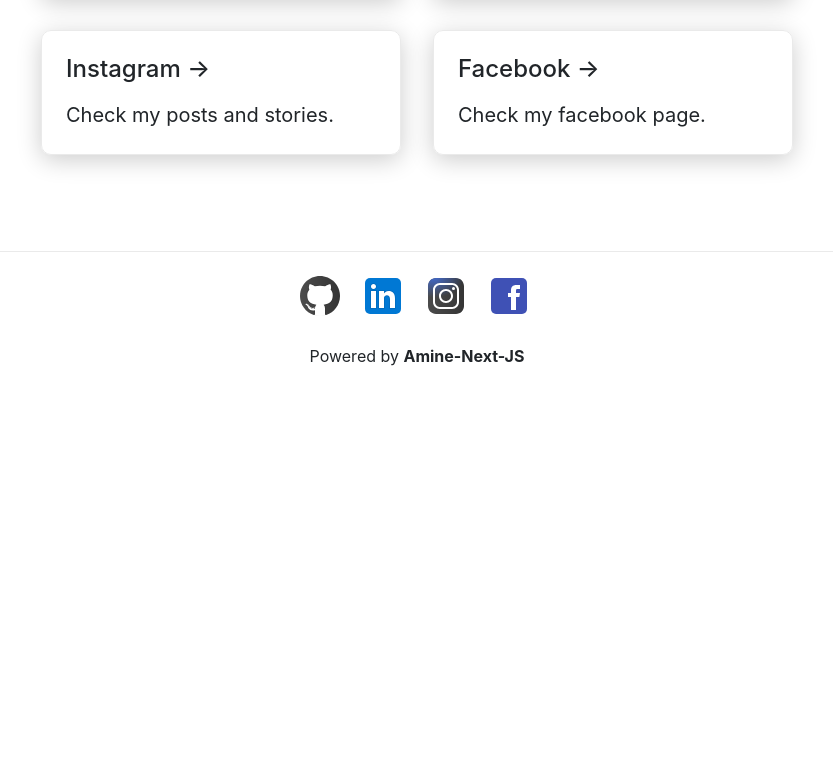
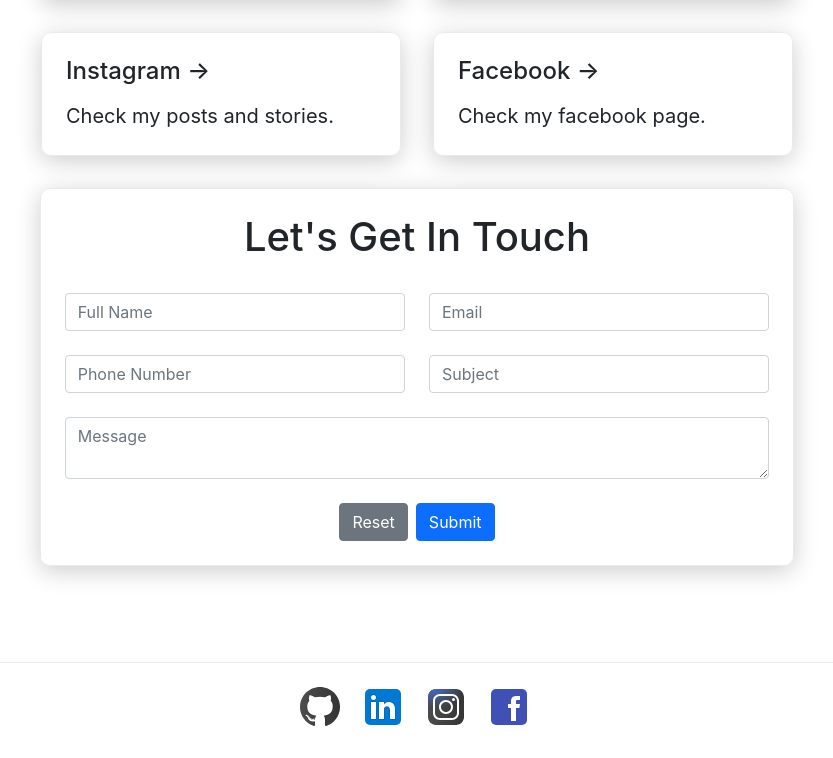
Before and after one commit to a-simplecode/serverless, a Next.js app: page / in a window 1280 px wide. Shown: the part 952-1710 px from the top of the page, without its empty margins (223-1056 px from the left). Before the commit the page ends 1340 px from the top, so only its background shows below. Built offline with nearby package versions, Linux system fonts and the light colour scheme.

Commit message:
ADD: Get in touch form and email

```diff
--- /dev/null
+++ b/components/GetInTouch.js
@@ -0,0 +1,146 @@
+import { Formik, Form, Field, ErrorMessage } from "formik";
+import styles from "../styles/GetInTouch.module.css";
+
+const Validate = (values) => {
+  const errors = {};
+  if (!values.email) {
+    errors.email = "Required";
+  } else if (!/^[A-Z0-9._%+-]+@[A-Z0-9.-]+\.[A-Z]{2,}$/i.test(values.email)) {
+    errors.email = "Invalid email address";
+  }
+
+  if (!values.phone) {
+    errors.phone = "Required";
+  } else if (!/^\+[1-9]{1}[0-9]{3,14}$/.test(values.phone)) {
+    errors.phone = "Invalid phone number (ex: +96176466341)";
+  }
+
+  if (!values.name) errors.name = "Required";
+  if (!values.subject) errors.subject = "Required";
+  if (!values.message) errors.message = "Required";
+
+  return errors;
+};
+
+export default function GetInTouch() {
+  const submitEmail = async (values, setSubmitting) => {
+    const result = await fetch("/api/email", {
+      method: "post",
+      body: JSON.stringify(values),
+    });
+
+    setSubmitting(false);
+  };
+
+  return (
+    <div className={styles.container}>
+      <h1 className="text-center">Let's Get In Touch</h1>
+      <Formik
+        initialValues={{
+          email: "",
+          name: "",
+          phone: "",
+          subject: "",
+          message: "",
+        }}
+        validate={(values) => Validate(values)}
+        onSubmit={(values, { setSubmitting, resetForm }) => {
+          submitEmail(values, setSubmitting);
+          resetForm({});
+        }}
+      >
+        {({ isSubmitting }) => (
+          <Form>
+            <div className="row">
+              <div className="col-12 col-md-6 mt-4">
+                <Field
+                  type="text"
+                  name="name"
+                  placeholder="Full Name"
+                  className="form-control"
+                />
+                <ErrorMessage
+                  name="name"
+                  component="div"
+                  className="text-danger small"
+                />
+              </div>
+
+              <div className="col-12 col-md-6 mt-4">
+                <Field
+                  type="email"
+                  name="email"
+                  placeholder="Email"
+                  className="form-control"
+                />
+                <ErrorMessage
+                  name="email"
+                  component="div"
+                  className="text-danger small"
+                />
+              </div>
+
+              <div className="col-12 col-md-6 mt-4">
+                <Field
+                  type="text"
+                  name="phone"
+                  placeholder="Phone Number"
+                  className="form-control"
+                />
+                <ErrorMessage
+                  name="phone"
+                  component="div"
+                  className="text-danger small"
+                />
+              </div>
+
+              <div className="col-12 col-md-6 mt-4">
+                <Field
+                  type="text"
+                  name="subject"
+                  placeholder="Subject"
+                  className="form-control"
+                />
+                <ErrorMessage
+                  name="subject"
+                  component="div"
+                  className="text-danger small"
+                />
+              </div>
+
+              <div className="col-12 mt-4">
+                <Field
+                  as="textarea"
+                  name="message"
+                  placeholder="Message"
+                  className="form-control"
+                />
+                <ErrorMessage
+                  name="message"
+                  component="div"
+                  className="text-danger small"
+                />
+              </div>
+            </div>
+            <div className="col-12 mt-4 text-center">
+              <button
+                className="btn btn-secondary me-2"
+                type="reset"
+                disabled={isSubmitting}
+              >
+                Reset
+              </button>
+              <button
+                className="btn btn-primary"
+                type="submit"
+                disabled={isSubmitting}
+              >
+                Submit
+              </button>
+            </div>
+          </Form>
+        )}
+      </Formik>
+    </div>
+  );
+}
--- a/package.json
+++ b/package.json
@@ -9,8 +9,10 @@
     "lint": "next lint"
   },
   "dependencies": {
+    "@sendgrid/mail": "^7.4.5",
     "bootstrap": "^5.0.1",
     "classnames": "^2.3.1",
+    "formik": "^2.2.9",
     "next": "11.0.0",
     "react": "17.0.2",
     "react-dom": "17.0.2",
--- /dev/null
+++ b/pages/api/email.js
@@ -0,0 +1,54 @@
+const sgMail = require("@sendgrid/mail");
+
+export default (req, res) => {
+  const body = JSON.parse(req.body);
+
+  sgMail.setApiKey(
+    "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"
+  );
+  const msg = {
+    to: "amineamine.dev@gmail.com",
+    from: "aamine@bright-lab.com",
+    subject: `Email from ${body.name} <?${body.email}>`,
+    text: body.subject,
+    html: `<p><h3>${body.subject}</h3> ${body.message}</p>`,
+  };
+
+  sgMail //to me
+    .send(msg)
+    .then(() => {
+        console.log('email 1 sent')
+      const msg = {
+        to: body.email,
+        from: "aamine@bright-lab.com",
+        subject: `Welcome to Amine Portfolio`,
+        text: body.subject,
+        html: `<p>
+        <div>Dear ${body.name.split(" ")[0]}, </div>
+        <br></br>
+        <br></br>
+        <div>Thank you for getting in touch with me.</div>
+        <div>I will get back to you as soon as possible.</div>
+        <br></br>
+        <br></br>
+        Kind Regards,
+        <br></br>
+        Amine.
+        </p>`,
+      };
+
+      sgMail // to the user
+        .send(msg)
+        .then(() => {
+            console.log('email 2 sent')
+        })
+        .catch((error) => {
+          console.error(error);
+        });
+
+    })
+    .catch((error) => {
+      console.error(error);
+    });
+  res.status(200).json({ status: "Ok" });
+};
--- a/pages/index.js
+++ b/pages/index.js
@@ -6,6 +6,7 @@
 import Card from '../components/Card';
 import Footer from '../components/Footer';
 import { INSTAGRAM, FACEBOOK, LINKEDIN, GITHUB } from '../helpers/global-variables';
+import GetInTouch from '../components/GetInTouch';
 
 export default function Home() {
   useEffect(() => {
@@ -61,6 +62,7 @@
                 desc="Check my facebook page."
               />
             </div>
+            <GetInTouch/>
         </main>
           <Footer />
       </div>
--- /dev/null
+++ b/styles/GetInTouch.module.css
@@ -0,0 +1,9 @@
+.container{
+    width: 90.7%;
+    max-width: 800px;
+    padding: 1.5rem;
+    margin: 1rem;
+    border: 1px solid #eaeaea;
+    border-radius: 10px;
+    box-shadow: 0 5px 25px 0 rgba(0,0,0,.2);
+}
--- a/styles/globals.css
+++ b/styles/globals.css
@@ -24,6 +24,10 @@
   color: #0d6efd;
 }
 
+.small{
+  font-size: small;
+}
+
 .container {
   min-height: 100vh;
   padding: 0 0.5rem;
```
Also changed, not shown: 1 other file (tests, documents, lock files or other folders).
